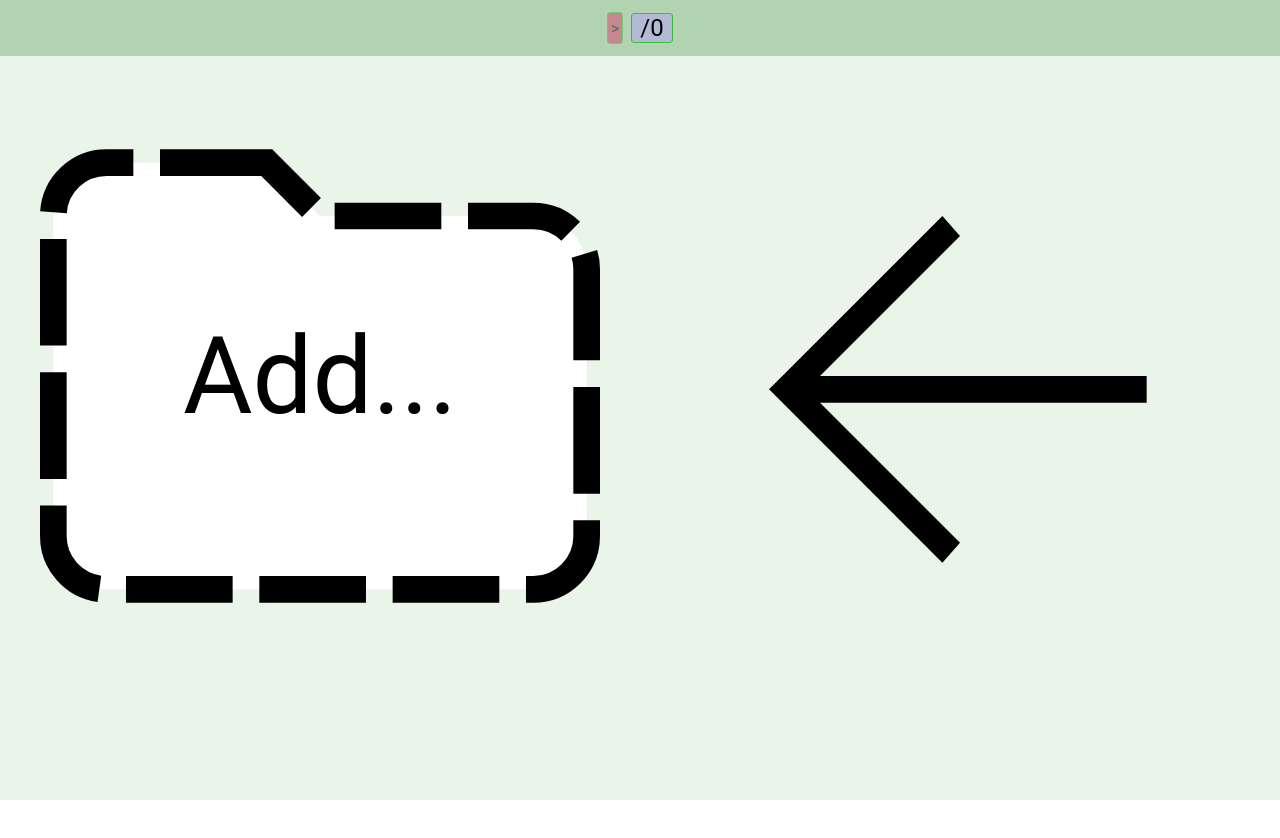
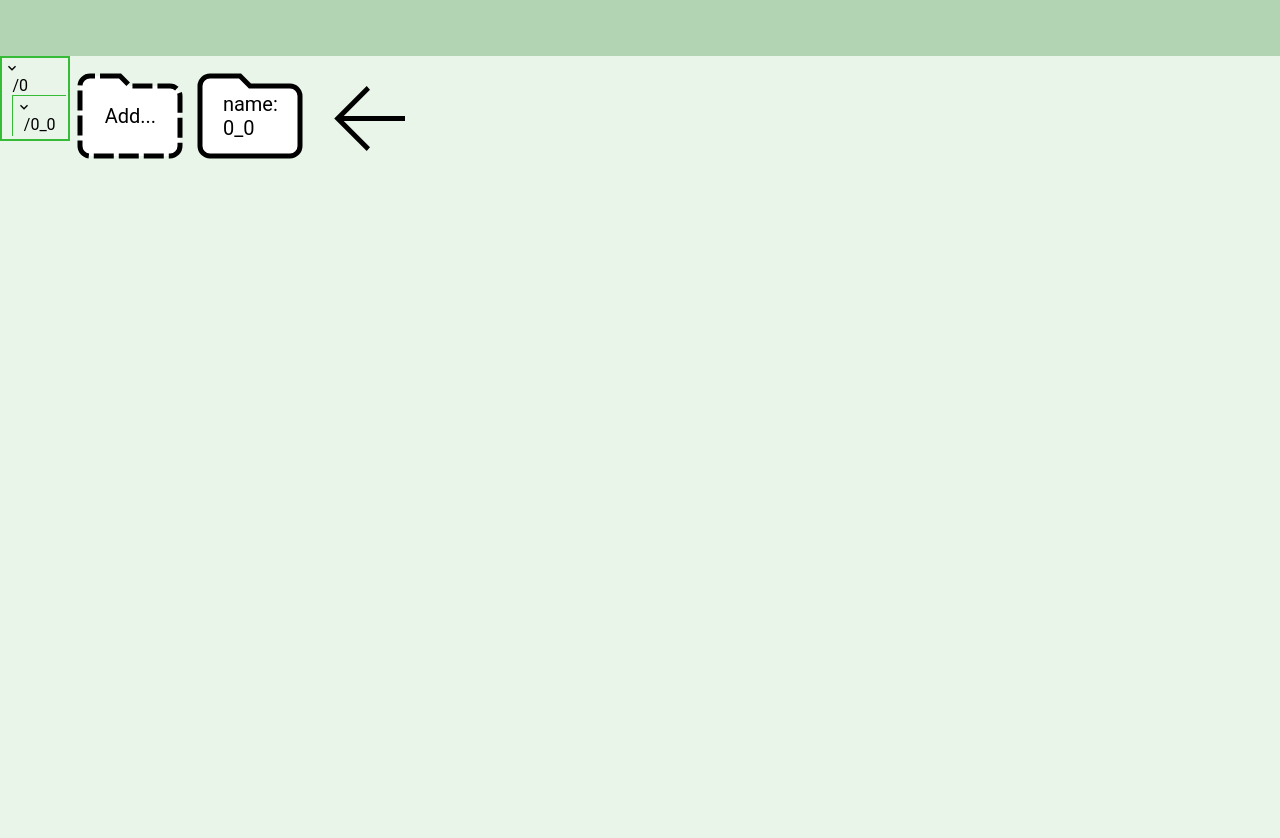
Before and after one commit to implObserver/TODO-Manager, a website built with webpack: page src/template.html in a window 1280 px wide. Before the commit the page ends 800 px from the top, so only its background shows below. Built offline with nearby package versions, Linux system fonts and the light colour scheme.

Commit message:
feat:add three paths

```diff
--- a/src/controllers/foldersControllers.js
+++ b/src/controllers/foldersControllers.js
@@ -1,23 +1,9 @@
 import { Tools } from "../helper/tools";
-import { ButtonForAddFolder, ButtonForCloseFolder, OpenedFolder } from "../models/folderModels";
-import { addLinkToPath, viewFolder } from "../views/nodes/content";
+import { ButtonForAddFolder, ButtonForCloseFolder, Folder, OpenedFolder } from "../models/folderModels";
+import { ClusterLink } from "../models/linkOfPath";
+import { viewFolder } from "../views/nodes/folders";
+import { linkCfg } from "../views/nodes/pathsContainers";
 import { setListeners } from "./listeners";
-
-export const openFolder = (folder) => {
-    let content = document.querySelector('.folders');
-    Tools.removeChilds(content);
-    createButtons();
-    viewsCfg(folder);
-    OpenedFolder.setOpenedFolder(folder);
-}
-
-export const createFolder = (folder = OpenedFolder.getOpenedFolder()) => {
-    let newFolder = folder.addFolder(folder);
-    viewFolder(newFolder.getNode());
-    setFontSizeToFolders();
-    setListeners().forFolder(newFolder);
-
-}
 
 const createButtons = () => {
     createButtonToAddFolder();
@@ -28,19 +14,49 @@ const createButtonToAddFolder = () => {
     viewFolder(ButtonForAddFolder.getNode(), 'add');
 }
 
+const createButtonToCloseFolder = () => {
+    viewFolder(ButtonForCloseFolder.getNode(), 'close');
+}
+
+export const RootFolder = (() => {
+    let rootFolder = Folder(0);
+    const getRootFolder = () => {
+        return rootFolder;
+    }
+    return { getRootFolder };
+})();
+
+const startConfig = (() => {
+    let rootFolder = RootFolder.getRootFolder();
+    rootFolder.setLink(ClusterLink(rootFolder));
+    createButtons();
+    OpenedFolder.setOpenedFolder(rootFolder);
+})();
+
 const setButtonsListeners = (() => {
     setListeners().forButtonToAddFolder(ButtonForAddFolder);
     setListeners().forButtonToCloseFolder(ButtonForCloseFolder);
 })();
 
-const createButtonToCloseFolder = () => {
-    viewFolder(ButtonForCloseFolder.getNode(), 'close');
+export const openFolder = (folder) => {
+    clearFoldersContainer();
+    createButtons();
+    viewFolders(folder.getInnerFolders());
+    OpenedFolder.setOpenedFolder(folder);
 }
 
-const viewsCfg = (folder) => {
-    viewFolders(folder.getInnerFolders());
-    setFontSizeToFolders();
+const clearFoldersContainer = () => {
+    let folders = document.querySelector('.folders');
+    Tools.removeChilds(folders);
 }
+
+export const createFolder = (folder = OpenedFolder.getOpenedFolder()) => {
+    let newFolder = folder.addFolder(folder);
+    viewFolder(newFolder.getNode());
+    setListeners().forFolder(newFolder);
+    viewPathsTree(newFolder);
+}
+
 
 const viewFolders = (folders) => {
     for (let folder of folders) {
@@ -49,7 +65,40 @@ const viewFolders = (folders) => {
     }
 }
 
-export const setFontSizeToFolders = () => {
-    let template = document.querySelector('.templateFolder');
+export const setResizeObservers = () => {
+    const template = document.querySelector('.templateFolder');
+    const ro = new ResizeObserver(e => {
+        setFontSizeToFolders(template);
+    })
+
+    ro.observe(document.querySelector('.templateFolder'));
+}
+
+export const setFontSizeToFolders = (template) => {
     Tools.relativeFont(template, '--font-size-to-folder');
 }
+
+export const viewPathsTree = (newFolder) => {
+    let container = OpenedFolder.getOpenedFolder().getCluster();
+    container.style.paddingLeft += '1vh';
+    const link = ClusterLink(newFolder);
+    let color = Tools.random_rgba();
+    console.log(link.getNode())
+    link.getNode().appendChild(link.getCluster());
+    linkCfg(link, newFolder);
+    newFolder.setLink(link);
+    container.appendChild(link.getNode())
+
+}
+
+const handler = (folders) => {
+    for (let folder of folders) {
+        let iFolders = folder.getInnerFolders();
+        if (iFolders.length > 0) {
+            console.log(folder.getId());
+            handler(iFolders);
+        } else {
+            console.log(folder.getId());
+        }
+    }
+}
--- a/src/controllers/linksOfPath.js
+++ b/src/controllers/linksOfPath.js
@@ -1,11 +1,29 @@
-import { OpenedFolder } from "../models/folderModels";
-import { Link } from "../models/linkOfPath";
-import { getLinkNodes } from "../views/nodes/content";
+import { Tools } from "../helper/tools";
+import { getNodeArrowDown, getNodeArrowRight } from "../views/nodes/pathsContainers";
 import { setListeners } from "./listeners";
 
-export const getLink = () => {
-    let link = Link(OpenedFolder.getOpenedFolder());
-    link.setNode(getLinkNodes(link.getName()));
-    setListeners().forLinkOfPath(link);
-    return link;
+export const closeCluster = (link) => {
+    let cluster = link.getCluster();
+    let close = link.getNode().querySelector('.close-cluster');
+    Tools.removeChilds(close);
+    close.appendChild(getNodeArrowRight());
+    Tools.smoothVisibility().close(cluster, 1, 0, 200, 'forwards');
+    setTimeout(() => {
+        cluster.style.display = 'none';
+    }, 200);
 }
+
+export const openCluster = (link) => {
+    let cluster = link.getCluster();
+    let close = link.getNode().querySelector('.close-cluster');
+    Tools.removeChilds(close);
+    close.appendChild(getNodeArrowDown());
+    cluster.style.display = 'grid';
+    Tools.smoothVisibility().open(cluster, 0, 1, 200, 'forwards');
+}
+
+export const setListenerfForLink = (link) => {
+    const clusterClose = link.getNode().querySelector('.close-cluster');
+    setListeners().forLinkOfMapPaths(link);
+    setListeners().forButtonToClusterPaths(clusterClose, link);
+}
--- a/src/controllers/listeners.js
+++ b/src/controllers/listeners.js
@@ -1,15 +1,14 @@
 import { Tools } from "../helper/tools";
 import { OpenedFolder } from "../models/folderModels";
-import { addLinkToPath, removeLinkInPath } from "../views/nodes/content";
-import { getPathsContainer } from "../views/nodes/pathsContainer";
-import { createFolder, openFolder, setFontSizeToFolders } from "./foldersControllers";
+import { threePathsCloseToggle } from "../models/linkOfPath";
+import { createFolder, openFolder } from "./foldersControllers";
+import { addLinkToPath, closeCluster, openCluster, removeLinkInPath } from "./linksOfPath";
 
 export const setListeners = () => {
     const forFolder = (currentFolder) => {
         let node = currentFolder.getNode();
         const clickFolder = node.addEventListener('dblclick', e => {
             openFolder(currentFolder);
-            addLinkToPath(currentFolder);
         });
     }
 
@@ -17,7 +16,7 @@ export const setListeners = () => {
         let node = button.getNode();
         const clickButton = node.addEventListener('dblclick', e => {
             createFolder();
-            window.scrollTo(0, document.body.scrollHeight);
+            //window.scrollTo(0, document.body.scrollHeight);
         });
     }
 
@@ -25,33 +24,43 @@ export const setListeners = () => {
         let node = button.getNode();
         const clickButton = node.addEventListener('dblclick', e => {
             let openedFolder = OpenedFolder.getOpenedFolder();
-            removeLinkInPath();
             openFolder(openedFolder.getParent());
         });
     }
 
-    const forLinkOfPath = (link) => {
-        let path = document.querySelector('.chain-folders');
-        let node = link.getNode();
+    const forLinkOfMapPaths = (link) => {
+        let node = link.getNode().querySelector('.link');
         const clickNode = node.addEventListener('click', e => {
-            Tools.removeChildsAfter(path, node);
+            e.stopPropagation();
             openFolder(link.getFolder());
+        });
+        const mouseOverNode = node.addEventListener('mouseover', e => {
+            e.stopPropagation();
+            node.style.backgroundColor = '#9cfd9c';
+        });
+        const mouseOutNode = node.addEventListener('mouseout', e => {
+            e.stopPropagation();
+            node.style.backgroundColor = '#e9f5e9';
         });
     }
 
-    const forButtonToOpenPaths = () => {
-        let node = document.querySelector('paths');
-        const clickPaths = node.addEventListener('click', e => {
-            let container = getPathsContainer();
-
+    const forButtonToClusterPaths = (node, link) => {
+        let flag;
+        const clickNode = node.addEventListener('click', e => {
+            flag = document.defaultView.getComputedStyle(link.getCluster()).display;
+            console.log(flag);
+            if (flag === 'none') {
+                openCluster(link);
+            } else {
+                closeCluster(link);
+            }
         });
+        return { close };
     }
 
-    const forWIndow = (() => {
-        const resize = window.addEventListener('resize', e => {
-            setFontSizeToFolders();
-        });
+    const forFolders = (() => {
+
     })();
 
-    return { forFolder, forButtonToAddFolder, forButtonToCloseFolder, forLinkOfPath }
+    return { forButtonToClusterPaths, forLinkOfMapPaths, forFolder, forButtonToAddFolder, forButtonToCloseFolder }
 }
--- a/src/helper/tools.js
+++ b/src/helper/tools.js
@@ -93,7 +93,30 @@ const Tools = (() => {
         r.style.setProperty(cssVar, `${size}px`);
     }
 
-    return { relativeFont, removeChildsAfter, displayMode, smoothVisibilityGroup, smoothVisibility, rgba2hex, getNodeWithSpan, setAttributes, createNode, appendChilds, setUpSpan, removeChilds, addClasses };
+    var getSiblings = function (elem) {
+
+        // Setup siblings array and get the first sibling
+        var siblings = [];
+        var sibling = elem.parentNode.firstChild;
+
+        // Loop through each sibling and push to the array
+        while (sibling) {
+            if (sibling.nodeType === 1 && sibling !== elem) {
+                siblings.push(sibling);
+            }
+            sibling = sibling.nextSibling
+        }
+
+        return siblings;
+
+    };
+
+    function random_rgba() {
+        var o = Math.round, r = Math.random, s = 255;
+        return 'rgba(' + o(r() * s) + ',' + o(r() * s) + ',' + o(r() * s) + ',' + '0.4' + ')';
+    }
+
+    return { random_rgba, getSiblings, relativeFont, removeChildsAfter, displayMode, smoothVisibilityGroup, smoothVisibility, rgba2hex, getNodeWithSpan, setAttributes, createNode, appendChilds, setUpSpan, removeChilds, addClasses };
 })();
 
 export { Tools }
--- a/src/index.js
+++ b/src/index.js
@@ -1,9 +1,17 @@
-import { createFolder, openFolder } from './controllers/foldersControllers'
-import { Folder } from './models/folderModels';
+import { RootFolder, RootLink, createFolder, openFolder, setResizeObservers, viewPathsTree } from './controllers/foldersControllers'
+import { addLinkToPath, setListenerfForLink } from './controllers/linksOfPath';
 import './views/css/main.css'
-import { addLinkToPath } from './views/nodes/content';
+import { viewRootPathsThree } from './views/nodes/pathsContainers';
 
-let zeroFolder = Folder(0);
-zeroFolder.setParent(zeroFolder);
-openFolder(zeroFolder);
-addLinkToPath(zeroFolder);
+const start = () => {
+    const rootFolder = RootFolder.getRootFolder();
+    setListenerfForLink(rootFolder.getLink());
+    setResizeObservers();
+    viewRootPathsThree();
+}
+
+start();
+
+for (let i = 0; i < 1; i++) {
+    createFolder();
+}
--- a/src/models/folderModels.js
+++ b/src/models/folderModels.js
@@ -1,6 +1,7 @@
 import { getFolderNode } from "../views/nodes/folder";
 import { getButtonForAddFolder } from "../views/nodes/ButtonForAddFolder";
 import { getButtonForCloseFolder } from "../views/nodes/ButtonForCloseFolder";
+import { createCluster, getPathsCluster } from "../views/nodes/pathsContainers";
 
 export const Folder = (ids, folder = 0) => {
     let id = ids;
@@ -9,6 +10,8 @@ export const Folder = (ids, folder = 0) => {
     let parent = folder;
     const innerFolders = []
     const node = getFolderNode(id);
+    let link;
+    let cluster = createCluster();
 
     const addFolder = (folder) => {
         const newId = `${id}_${count}`;
@@ -50,7 +53,19 @@ export const Folder = (ids, folder = 0) => {
         return name;
     }
 
-    return { setParent, getParent, addFolder, del, getNode, getInnerFolders, getId, setName, getName };
+    const setLink = (node) => {
+        link = node;
+    }
+
+    const getLink = () => {
+        return link;
+    }
+
+    const getCluster = () => {
+        return cluster;
+    }
+
+    return { getCluster, getLink, setLink, setParent, getParent, addFolder, del, getNode, getInnerFolders, getId, setName, getName };
 }
 
 export const ButtonForAddFolder = (() => {
--- a/src/models/linkOfPath.js
+++ b/src/models/linkOfPath.js
@@ -1,7 +1,10 @@
+import { Tools } from "../helper/tools";
+import { getLinkNodes } from "../views/nodes/pathsContainers";
+
 export const Link = (iFolder) => {
     let folder = iFolder;
     let name = folder.getId();
-    let node;
+    let node = getLinkNodes(name);
 
     const getFolder = () => {
         return folder;
@@ -11,13 +14,25 @@ export const Link = (iFolder) => {
         return name;
     }
 
-    const setNode = (val) => {
-        node = val;
-    }
-
     const getNode = () => {
         return node;
     }
 
-    return { getNode, getName, setNode, getFolder };
+    return { getNode, getName, getFolder };
 }
+
+export const ClusterLink = (iFolder) => {
+    let prototype = Link(iFolder);
+    let cluster = iFolder.getCluster();
+
+    const getCluster = () => {
+        return cluster;
+    }
+
+    return Object.assign({}, prototype, { getCluster });
+}
+
+const Path = (folder) => {
+    const name = folder.getId();
+    const path = [];
+}
--- a/src/template.html
+++ b/src/template.html
@@ -10,17 +10,13 @@
 <body>
     <div class="wrapper">
         <div class="header">
-            <div class="paths">
-                <span>></span>
-            </div>
             <div class="chain-folders">
 
             </div>
         </div>
         <div class="content">
-            <div class="folders">
-
-            </div>
+            <div class="paths-container"></div>
+            <div class="folders"></div>
         </div>
 
         <svg class="folderSvg" xmlns="http://www.w3.org/2000/svg" fill='#ffffff' stroke='black' viewBox="0 0 24 24">
@@ -35,6 +31,16 @@
         <svg class="arrow-left" xmlns="http://www.w3.org/2000/svg" viewBox="0 0 24 24">
             <path d="M19,13H6.75L12,18.25L11.34,19L4.84,12.5L11.34,6L12,6.75L6.75,12H19V13Z" />
         </svg>
+
+        <svg class="arrow-down" xmlns="http://www.w3.org/2000/svg" viewBox="0 0 24 24">
+            <path d="M7.41 8.59L12 13.17l4.59-4.58L18 10l-6 6-6-6 1.41-1.41z" />
+            <path fill="none" d="M0 0h24v24H0V0z" />
+        </svg>
+
+        <svg class="arrow-right" xmlns="http://www.w3.org/2000/svg" viewBox="0 0 24 24">
+            <path d="M8.59 16.59L13.17 12 8.59 7.41 10 6l6 6-6 6-1.41-1.41z" /><path fill="none" d="M0 0h24v24H0V0z" />
+            <path fill="none" d="M0 0h24v24H0z" />
+        </svg>
     </div>
 </body>
 
--- a/src/views/css/main.css
+++ b/src/views/css/main.css
@@ -9,7 +9,7 @@
 }
 
 :root {
-    --font-size-to-folder: 2vh;
+    --font-size-to-folder: 0;
 }
 
 html {
@@ -41,7 +41,95 @@ span {
     max-width: inherit;
 }
 
-.paths {
+.chain-folders {
+    display: flex;
+    flex-direction: row;
+    max-width: 70vw;
+    font-size: min(2vh, var(--font-size-to-folder));
+    height: min-content;
+    overflow-x: scroll;
+
+}
+
+.paths-container::-webkit-scrollbar, .name::-webkit-scrollbar {
+    display: none;
+    scrollbar-width: none;
+}
+
+::-webkit-scrollbar {
+    height: min(1vh, 10vw);
+
+}
+
+::-webkit-scrollbar-thumb {
+    background-color: #37f037;
+
+}
+
+::-webkit-scrollbar-track {
+    background-color: #b2bad4;
+}
+
+.content {
+    display: grid;
+    grid-template-columns: min-content 1fr;
+    grid-template-areas: 'paths folders';
+    max-width: inherit;
+    max-height: inherit;
+}
+
+.paths-container {
+    grid-area: paths;
+    display: grid;
+    grid-template-rows: repeat(auto-fit, min-content);
+    justify-content: start;
+    align-content: start;
+    max-width: 30vw;
+    width: min-content;
+    height: 100vh;
+    overflow: scroll;
+    background-color: #e9f5e9;
+}
+
+.paths-cluster {
+    display: grid;
+    width: min-content;
+}
+
+.paths-cluster>span {
+    display: grid;
+    gap: 0.4vh;
+    grid-template-columns: min-content min-content;
+    border-radius: 0.4vh;
+    width: min-content;
+}
+
+.open {
+    display: grid !important;
+}
+
+.link-wrapper {
+    display: flex;
+    padding: 0.3vh;
+    flex-direction: column;
+    border-top: 0.2vh #36bb36 solid;
+    border-left: 0.2vh #36bb36 solid;
+    cursor: pointer;
+    width: min-content;
+}
+
+.close-cluster {
+    display: flex;
+    width: 2vh;
+    height: min-content;
+    z-index: 100;
+}
+
+.close-cluster :hover {
+    background-color: #37f037;
+}
+
+/*.paths {
     display: flex;
     width: 2vh;
     height: 4vh;
@@ -59,61 +147,24 @@ span {
     opacity: 1;
 }
 
-.chain-folders {
-    display: flex;
-    flex-direction: row;
-    max-width: 70vw;
-    font-size: 3vh;
-    height: min-content;
-    overflow-x: scroll;
+@keyframes open {
+    from {
+        opacity: 0;
+        width: 0vh;
+    }
 
-}
-
-::-webkit-scrollbar {
-    height: 1vh;
-}
-
-::-webkit-scrollbar-thumb {
-    background-color: #37f037;
-
-}
-
-::-webkit-scrollbar-track {
-    background-color: #b2bad4;
-}
-
-.link-wrapper {
-    display: flex;
-    width: min-content;
-    background-color: #9cfd9c;
-    border: 0.2vh #36bb36 solid;
-    border-radius: 0.4vh;
-}
-
-.link-wrapper:last-child {
-    background-color: #b2bad4;
-}
-
-.link-wrapper :hover {
-    background-color: #37f037;
-}
-
-.link-wrapper:last-child :hover {
-    background-color: #96a1c2;
-}
-
-.content {
-    display: grid;
-    max-width: inherit;
-    max-height: inherit;
-}
+    to {
+        opacity: 1;
+        width: 50vh;
+    }
+}*/
 
 .folders {
     display: grid;
-    grid-template-columns: repeat(auto-fit, minmax(20vh, 1fr));
+    grid-area: folders;
+    grid-template-columns: repeat(auto-fit, minmax(50px, 15vh));
     grid-template-rows: min-content;
     justify-items: center;
-    justify-content: center;
     align-content: start;
     align-items: center;
     max-width: inherit;
@@ -137,13 +188,9 @@ span {
     cursor: pointer;
 }
 
-.folder:hover {
-    z-index: 100;
-}
-
 .icon-wrapper {
     grid-area: center;
-    display: flex;
+    display: grid;
     justify-content: center;
     max-width: inherit;
     max-height: inherit;
@@ -151,22 +198,24 @@ span {
 
 .icon-wrapper>svg {
     display: flex;
-    width: 80vh;
+    width: 20vh;
     max-width: inherit;
     max-height: inherit;
+    min-width: 50px;
 }
 
 .name {
     grid-area: center;
     display: flex;
-    justify-content: center;
+    justify-content: start;
     align-items: center;
     align-content: center;
-    text-align: center;
+    text-align: start;
     height: min-content;
     max-width: 60%;
     max-height: inherit;
-    pointer-events: none;
+    overflow: scroll;
+
 }
 
 .templateFolder>.name,
@@ -184,6 +233,19 @@ span {
 }
 
 .wrapper>.folderSvg {
+    display: none;
+    width: min-content;
+}
+
+.wrapper>.arrow-down {
+    display: none;
+}
+
+.wrapper>.arrow-up {
+    display: none;
+}
+
+.wrapper>.arrow-right {
     display: none;
 }
 
@@ -205,19 +267,3 @@ span {
 @media screen and (max-aspect-ratio:1/1.0000001) {}
 
 @media screen and (min-aspect-ratio: 1/1) {}
-
-@media screen and (max-height: 450px) {
-    .folders {
-        grid-template-columns: repeat(auto-fit, minmax(min(80vh, 100vw), 1fr));
-    }
-}
-
-@media screen and (max-width: 280px) {
-    .wrapper {
-        max-width: 100vw;
-    }
-
-    .folders {
-        grid-template-columns: repeat(auto-fit, minmax(min(80vh, 100vw), 1fr));
-    }
-}
--- a/src/views/nodes/content.js
+++ /dev/null
@@ -1,39 +0,0 @@
-import { getLink } from "../../controllers/linksOfPath";
-import { Tools } from "../../helper/tools";
-import { OpenedFolder } from "../../models/folderModels";
-import { Link } from "../../models/linkOfPath";
-
-const wrapper = document.querySelector('.wrapper');
-
-export const viewFolder = (node, flag = 'folder') => {
-    let content = document.querySelector('.folders');
-    Tools.smoothVisibility().open(node, 0, 1, 500, 'forwards');
-    if (flag === 'close') {
-        content.appendChild(node);
-    } else if ('task') {
-        content.insertBefore(node, content.lastChild);
-    } else if ('folder') {
-        content.insertBefore(node, content.lastChild);
-    } else if ('add') {
-        content.insertBefore(node, content.firstChild);
-    }
-}
-
-export const addLinkToPath = () => {
-    let link = getLink();
-    let path = document.querySelector('.chain-folders');
-    path.appendChild(link.getNode());
-    path.scrollLeft = path.scrollWidth;
-}
-
-export const getLinkNodes = (name) => {
-    let nodeWrapper = Tools.createNode('div', 'link-wrapper');
-    let nodeLink = Tools.getNodeWithSpan('div', `/${name}`, 'link');
-    nodeWrapper.appendChild(nodeLink);
-    return nodeWrapper;
-}
-
-export const removeLinkInPath = () => {
-    let path = document.querySelector('.chain-folders');
-    path.removeChild(path.lastChild);
-}
--- /dev/null
+++ b/src/views/nodes/folders.js
@@ -0,0 +1,17 @@
+import { Tools } from "../../helper/tools";
+
+const wrapper = document.querySelector('.wrapper');
+
+export const viewFolder = (node, flag = 'folder') => {
+    let content = document.querySelector('.folders');
+    Tools.smoothVisibility().open(node, 0, 1, 500, 'forwards');
+    if (flag === 'close') {
+        content.appendChild(node);
+    } else if ('task') {
+        content.insertBefore(node, content.lastChild);
+    } else if ('folder') {
+        content.insertBefore(node, content.lastChild);
+    } else if ('add') {
+        content.insertBefore(node, content.firstChild);
+    }
+}
--- a/src/views/nodes/pathsContainer.js
+++ /dev/null
@@ -1,6 +0,0 @@
-import { Tools } from "../../helper/tools"
-
-export const getPathsContainer = () => {
-    let container = Tools.createNode('div', 'paths-container');
-    return container;
-}
--- /dev/null
+++ b/src/views/nodes/pathsContainers.js
@@ -0,0 +1,64 @@
+import { RootFolder } from "../../controllers/foldersControllers";
+import { setListenerfForLink } from "../../controllers/linksOfPath";
+import { Tools } from "../../helper/tools"
+
+export const viewRootPathsThree = () => {
+    let link = RootFolder.getRootFolder().getLink();
+    //link.getNode().style.backgroundColor = '#e9f5e9';
+    link.getNode().style.border = '0.3vh #36bb36 solid';
+    link.getNode().appendChild(link.getCluster());
+    document.querySelector('.paths-container').appendChild(link.getNode());
+}
+
+export const openPathsSideBar = () => {
+    const container = document.querySelector('.path-container');
+    Tools.addClasses(container, 'open');
+    return container;
+}
+
+export const getLinkNodes = (name) => {
+    const nodeWrapper = Tools.createNode('div', 'link-wrapper');
+    const closeCluster = Tools.createNode('div', 'close-cluster');
+    const arrowDown = document.querySelector('.arrow-down').cloneNode(true);
+    closeCluster.appendChild(arrowDown);
+    const nodeLink = Tools.getNodeWithSpan('div', `/${name}`, 'link');
+    Tools.appendChilds(nodeWrapper, closeCluster, nodeLink);
+    return nodeWrapper;
+}
+
+export const getNodeArrowDown = () => {
+    return document.querySelector('.arrow-down').cloneNode(true);
+}
+
+export const getNodeArrowRight = () => {
+    return document.querySelector('.arrow-right').cloneNode(true);
+}
+
+/*export const getPathsCluster = (folders, pLink) => {
+    const cluster = Tools.createNode('div', 'paths-cluster');
+    pLink.setCluster(cluster);
+    cluster.style.paddingLeft += `${1}vh`;
+    for (let folder of folders) {
+
+        const link = ClusterLink(folder);
+        linkCfg(link, folder);
+        folder.setLink(link);
+
+        const iFolders = folder.getInnerFolders();
+        cluster.appendChild(link.getNode());
+        if (iFolders.length > 0) {
+            cluster.appendChild(getPathsCluster(iFolders, link));
+        }
+    }
+    return cluster;
+}*/
+
+export const linkCfg = (link, folder) => {
+    const clusterClose = link.getNode().querySelector('.close-cluster');
+    setListenerfForLink(link);
+}
+
+export const createCluster = () => {
+    const cluster = Tools.createNode('div', 'paths-cluster');
+    return cluster;
+}
```
Also changed, not shown: dist/index.bundle.js, dist/index.html, src/views/images/arrow-down.svg (added), src/views/images/arrow-up.svg (added).
